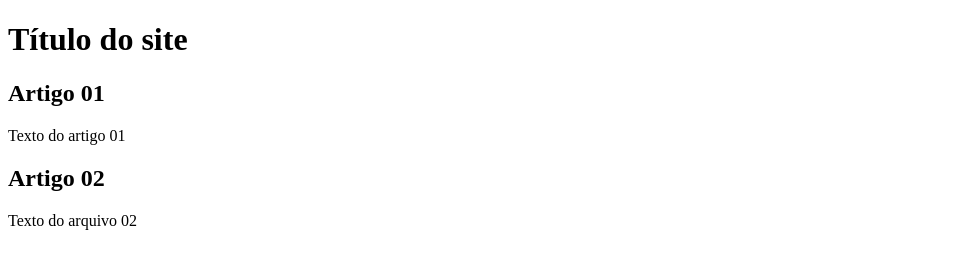
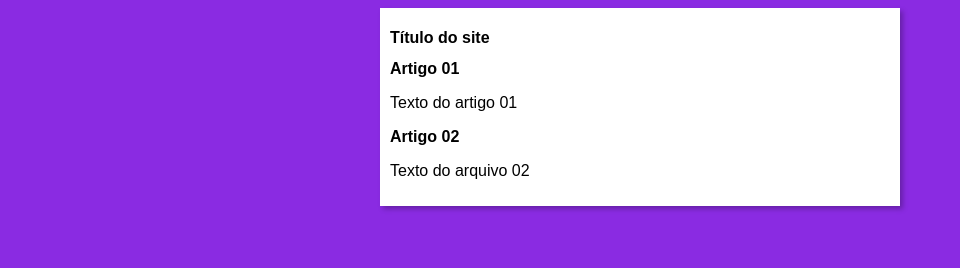
Before and after one commit to jalanmartins/projeto-site, a plain HTML site: page index.html in a window 1280 px wide. Shown: the whole page, without its empty margins (0-960 px from the left). Drawn offline with Linux system fonts and the light colour scheme.

Commit message:
iniciei o design

```diff
--- /dev/null
+++ b/estilos/style.css
@@ -0,0 +1,16 @@
+* {
+    font-family: Arial, Helvetica, sans-serif;
+    font-size: 16px;
+}
+
+body {
+    background-color: blueviolet;
+}
+
+main {
+    background-color: white;
+    width: 500px;
+    margin: auto;
+    padding: 10px;
+    box-shadow: 3px 3px 5px rgba(0, 0, 0, 0.26);
+}
--- a/index.html
+++ b/index.html
@@ -4,6 +4,7 @@
     <meta charset="UTF-8">
     <meta name="viewport" content="width=device-width, initial-scale=1.0">
     <title>Teste de Branches</title>
+    <link rel="stylesheet" href="estilos/style.css">
 </head>
 <body>
     <main>
```
